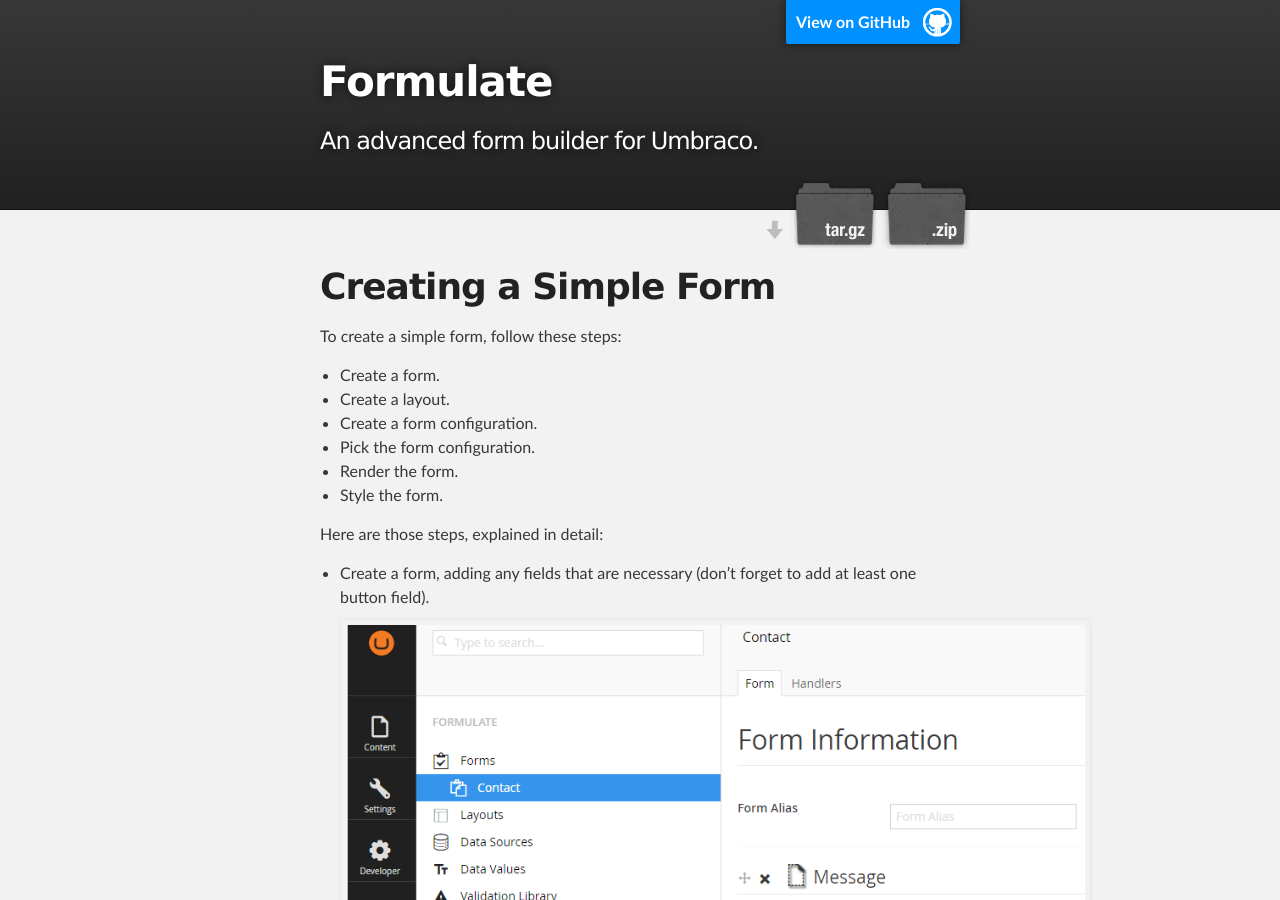
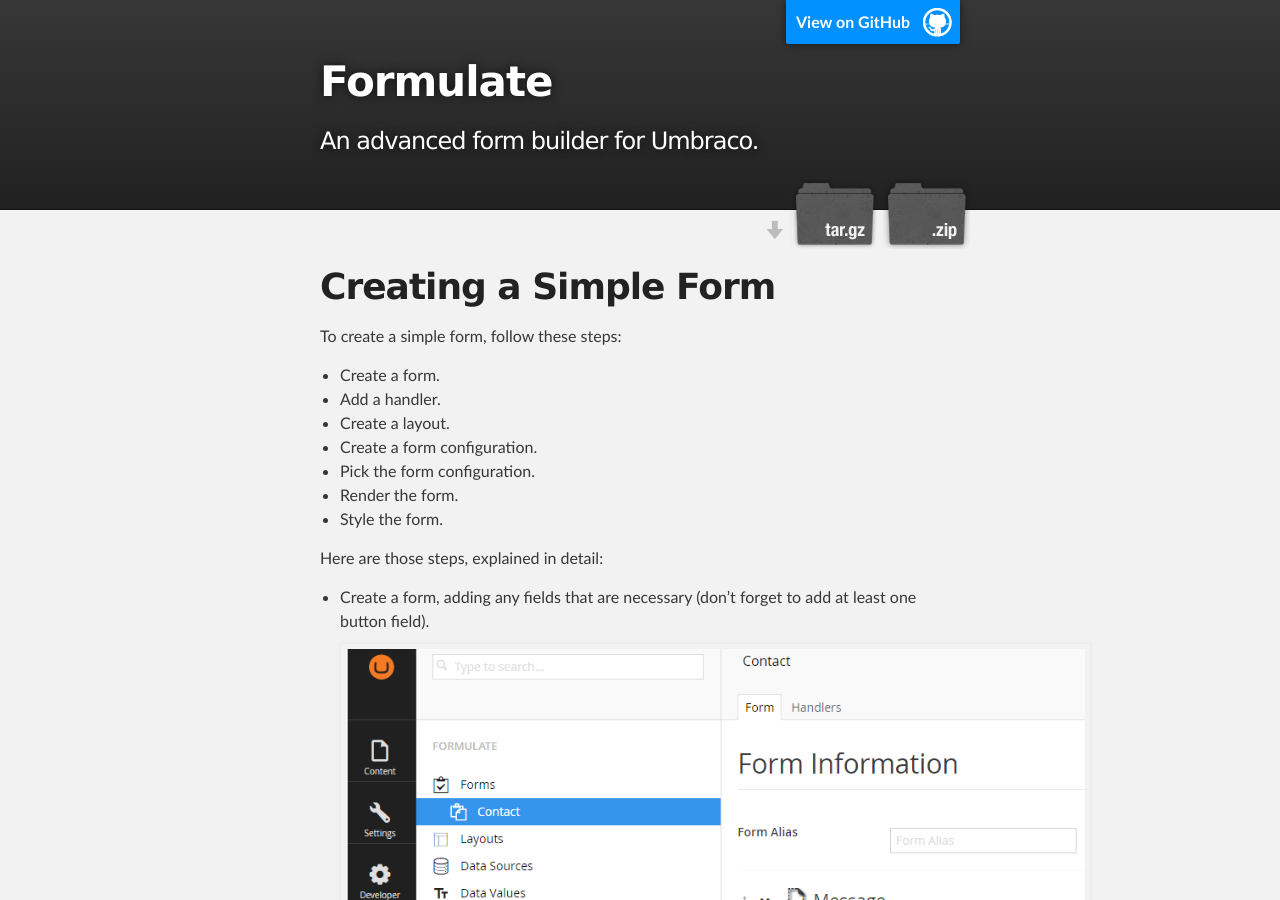
Before and after one commit to rhythmagency/formulate, a Jekyll site: the page built from simple-form.md, in a window 1280 px wide and 900 px high. Built offline with Jekyll 4.4.1, drawn with Linux system fonts in a browser that asks for light colours.

Commit message:
Added handler step to summary.

```diff
--- a/simple-form.md
+++ b/simple-form.md
@@ -7,6 +7,7 @@
 To create a simple form, follow these steps:
 
 * Create a form.
+* Add a handler.
 * Create a layout.
 * Create a form configuration.
 * Pick the form configuration.
```
